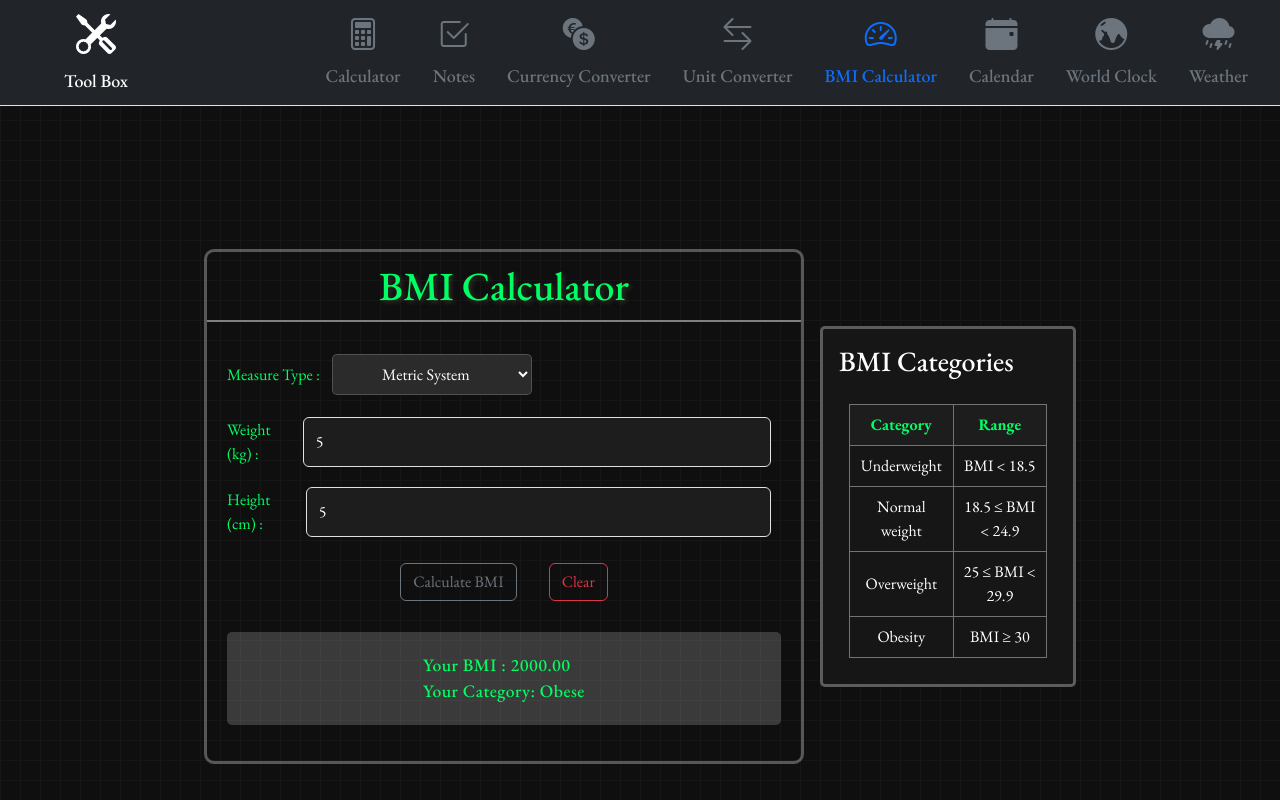
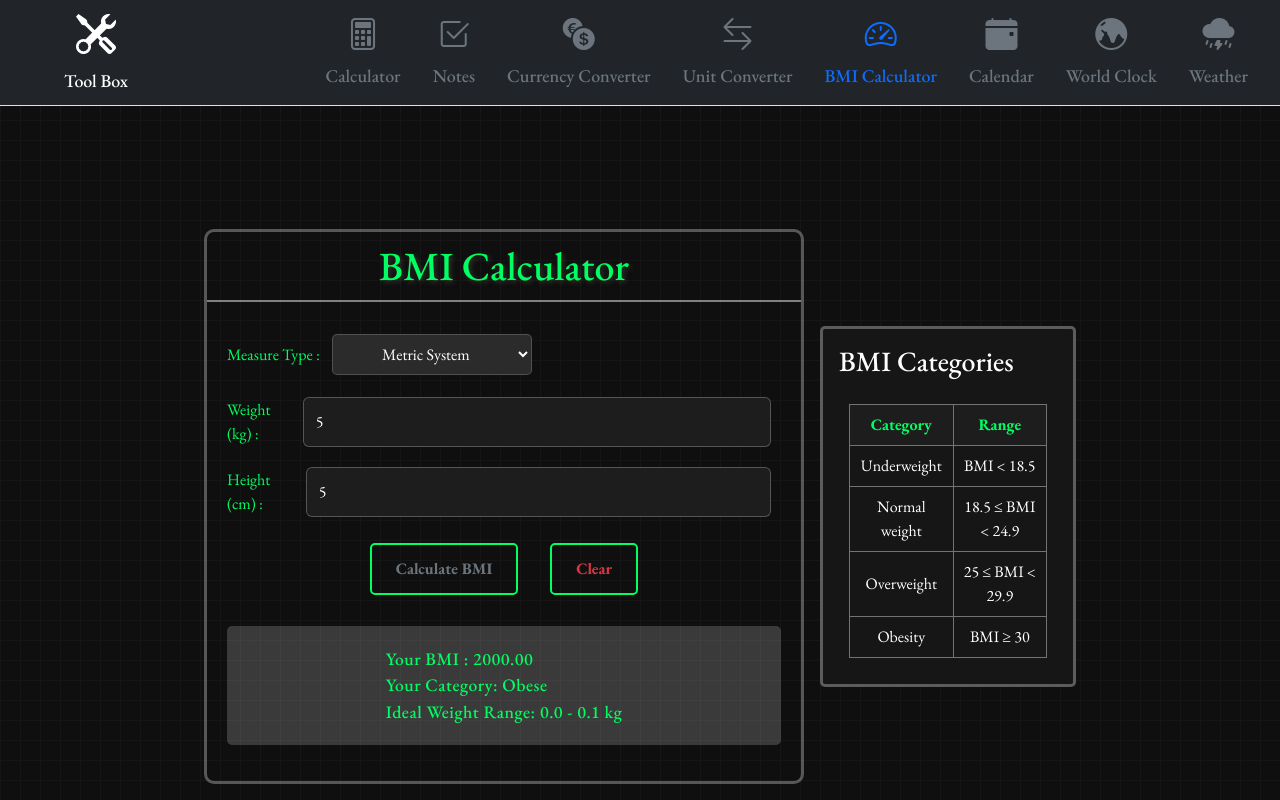
Before and after one commit to Vidushi87/toolkit, a React (Vite) app: page /bmicalculator in a window 1280 px wide. Both pictures are taken after typing "5", "5" into the empty fields and a click on the button "Calculate BMI". Shown: the top 800 px of the page. Built offline with nearby package versions, Linux system fonts and the light colour scheme.

Commit message:
Few CSS changes in buttons

```diff
--- a/src/components/BMICalculator/BMICalculator.module.css
+++ b/src/components/BMICalculator/BMICalculator.module.css
@@ -63,11 +63,12 @@ body {
   outline: none;
   min-height: 50px;
   border-radius: 5px;
-  border-color: rgba(255, 255, 255, 0.18);
+  border-color: rgba(125, 122, 122, 0.647) !important;
   background-color: rgb(29, 29, 29) !important;
   color: white;
   margin: 10px;
 }
+
 .inputValue,
 input,
 input::placeholder {
@@ -105,15 +106,19 @@ input[type="number"] {
   letter-spacing: 0.5px;
 }
 
-.submitButton {
+.displayWindow button {
   padding: 0.75rem 1.5rem;
   margin: 1rem;
   font-size: 1rem;
   font-weight: bold;
-  border: 2px solid #00ff62;
+  border: 2px solid #00ff62 !important;
   border-radius: 5px;
   cursor: pointer;
   transition: background-color 0.3s ease, color 0.3s ease;
+}
+
+.displayWindow button:hover {
+  border-color: grey !important;
 }
 
 .clearButton {
--- a/src/components/BMICalculator/CalcForm.jsx
+++ b/src/components/BMICalculator/CalcForm.jsx
@@ -9,6 +9,7 @@ const CalcForm = () => {
   const [unitType, setUnitType] = useState("metricSystem");
   const [feet, setFeet] = useState("");
   const [inches, setInches] = useState("");
+  const [idealWeightRange, setIdealWeightRange] = useState("");
 
   const calculateBMI = () => {
     let calculatedBMI;
@@ -17,6 +18,7 @@ const CalcForm = () => {
       if (unitType === "metricSystem") {
         const heightInMeters = height / 100;
         calculatedBMI = (weight / (heightInMeters * heightInMeters)).toFixed(2);
+        calculateIdealWeightRange(heightInMeters, "metricSystem");
       } else if (unitType === "imperialSystem") {
         console.log("reached here");
         heightInInches = parseInt(feet || 0) * 12 + parseInt(inches || 0);
@@ -25,6 +27,7 @@ const CalcForm = () => {
             (weight / (heightInInches * heightInInches)) *
             703
           ).toFixed(2);
+          calculateIdealWeightRange(heightInMeters, "imperialSystem");
         }
       }
 
@@ -43,11 +46,26 @@ const CalcForm = () => {
     }
   };
 
+  const calculateIdealWeightRange = (height, system) => {
+    let minWeight, maxWeight;
+    if (system === "metricSystem") {
+      minWeight = (18.5 * height * height).toFixed(1);
+      maxWeight = (24.9 * height * height).toFixed(1);
+    } else if (system === "imperialSystem") {
+      minWeight = ((18.5 * height * height) / 703).toFixed(1);
+      maxWeight = ((24.9 * height * height) / 703).toFixed(1);
+    }
+    setIdealWeightRange(
+      `${minWeight} - ${maxWeight} ${system === "metricSystem" ? "kg" : "lbs"}`
+    );
+  };
+
   const clearForm = () => {
     setHeight("");
     setWeight("");
     setBmi("");
     setCategory("");
+    setIdealWeightRange("");
     setFeet("");
     setInches("");
   };
@@ -105,7 +123,7 @@ const CalcForm = () => {
       </div>
       <div className={styles.buttons}>
         <button
-          className={`btn btn-outline-secondary ${styles.submitButton}`}
+          className={`btn btn-outline-secondary`}
           onClick={calculateBMI}
         >
           Calculate BMI
@@ -124,6 +142,8 @@ const CalcForm = () => {
           Your BMI : {bmi}
           <br />
           Your Category: {category}
+          <br />
+          Ideal Weight Range: {idealWeightRange}
         </p>
       )}
     </div>
--- a/src/components/CurrencyConverter/ConverterForm.jsx
+++ b/src/components/CurrencyConverter/ConverterForm.jsx
@@ -89,7 +89,9 @@ const ConverterForm = () => {
       </div>
       <button
         type="submit"
-        className={`${styles.submitButton} ${isLoading ? styles.loading : ""} btn btn-outline-secondary`}
+        className={`${
+          isLoading ? styles.loading : ""
+        } btn btn-outline-secondary`}
       >
         Get Exchange Rate
       </button>
--- a/src/components/CurrencyConverter/CurrencyConverter.jsx
+++ b/src/components/CurrencyConverter/CurrencyConverter.jsx
@@ -1,6 +1,6 @@
 import React from "react";
 import styles from "./CurrencyConverter.module.css";
-import ConverterForm from "./converterForm";
+import ConverterForm from "./ConverterForm";
 
 const CurrencyConverter = () => {
   return (
--- a/src/components/CurrencyConverter/CurrencyConverter.module.css
+++ b/src/components/CurrencyConverter/CurrencyConverter.module.css
@@ -143,7 +143,7 @@ body {
   background-color: rgb(29, 29, 29, 0.5) !important;
 }
 
-.submitButton {
+.converterForm button {
   width: 100%;
   min-height: 52px;
   border-radius: 6px;
@@ -151,7 +151,12 @@ body {
   font-size: 1.2rem;
   font-weight: 600;
   cursor: pointer;
-  border: 2px solid #00ff62;
+  border: 2px solid #00ff62 !important;
+  transition: background-color 0.3s ease, color 0.3s ease;
+}
+
+.converterForm button:hover {
+  border-color: grey !important;
 }
 
 .loading {
--- a/src/components/Notes/Notes.module.css
+++ b/src/components/Notes/Notes.module.css
@@ -61,6 +61,7 @@ body {
 .addNote {
   background-color: #323432;
 }
+
 .addNote textarea {
   border: none;
   resize: none;
@@ -80,3 +81,7 @@ body {
   color:#a7a7a7;
   background-color: #16161669;
 }
+
+.addNote button:hover{
+  border-color: #a7a7a7;
+}
--- a/src/components/UnitConverter/UnitConverter.module.css
+++ b/src/components/UnitConverter/UnitConverter.module.css
@@ -47,7 +47,7 @@ body {
 }
 .spanElement {
   background-color: rgb(29, 29, 29) !important;
-  color: rgba(255, 255, 255, 0.5);
+  color: #b1a8a8 !important;
   border-color: rgba(255, 255, 255, 0.18) !important;
   font-size: 1.1rem;
 }
```
